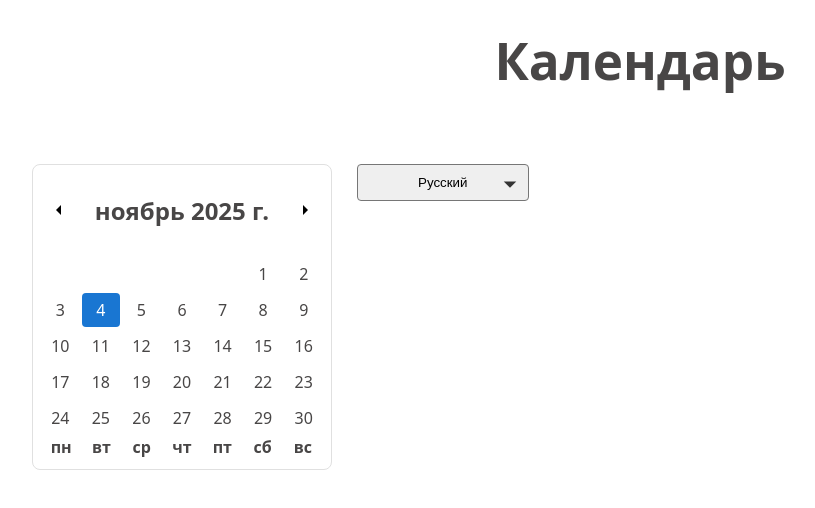
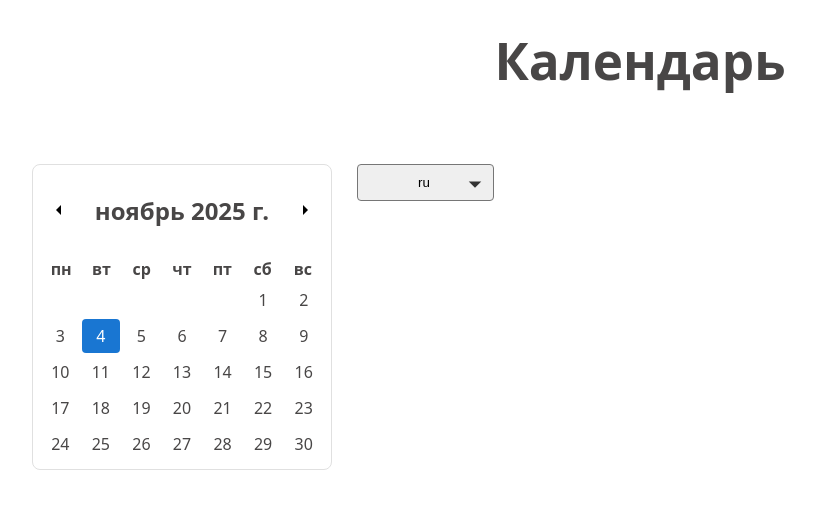
Before and after one commit to Ekaterina1418/datepicker, a Vue app: page / in a window 1280 px wide. Shown: the top 508 px of the page, without its empty margins (0-815 px from the left). Built offline with nearby package versions, Linux system fonts and the light colour scheme.

Commit message:
feat: implement LanguageSwitcher component and integrate with DatePicker for language selection

```diff
--- a/src/App.vue
+++ b/src/App.vue
@@ -4,15 +4,7 @@
     <p class="datepicker-date">{{ selectedDate }}</p>
     <div class="datepicker-wrapper">
       <DatePicker v-model="selectedDate" :firstDayOfWeek="1" :locale="locale" />
-      <div class="custom-select">
-        <select id="locale" class="select-locale" v-model="locale">
-          <option value="ru-RU">Русский</option>
-          <option value="en-US">English</option>
-        </select>
-        <span class="material-symbols-outlined arrow-icon"
-          >arrow_drop_down</span
-        >
-      </div>
+      <LanguageSwitcher @update:lang="changeLanguage" />
     </div>
   </section>
 </template>
@@ -20,8 +12,25 @@
 <script setup lang="ts">
 import { ref } from "vue";
 import DatePicker from "./components/DatePicker/DatePicker.vue";
+import LanguageSwitcher from "./components/LanguageSwitcher/LanguageSwitcher.vue";
 const selectedDate = ref("");
 const locale = ref("ru-RU");
+
+const changeLanguage = (lang: string) => {
+  switch (lang) {
+    case "ru":
+      locale.value = "ru-Ru";
+      break;
+    case "en":
+      locale.value = "en-US";
+      break;
+    case "sv":
+      locale.value = "sv-SE";
+      break;
+    default:
+      locale.value = "ru-Ru";
+  }
+};
 </script>
 
 <style scoped>
@@ -35,25 +44,4 @@ const locale = ref("ru-RU");
 .datepicker-title {
   margin-bottom: 30px;
 }
-.custom-select {
-  position: relative;
-  display: inline-block;
-}
-.select-locale {
-  appearance: none;
-  -webkit-appearance: none;
-  -moz-appearance: none;
-  padding-right: 30px;
-  padding: 10px 60px;
-  border-radius: 4px;
-}
-.custom-select .arrow-icon {
-  position: absolute;
-  right: 4px;
-  top: 20px;
-  transform: translateY(-50%);
-  pointer-events: none;
-  font-size: 30px;
-  color: #333;
-}
 </style>
--- a/src/components/DatePicker/DatePicker.vue
+++ b/src/components/DatePicker/DatePicker.vue
@@ -1,21 +1,25 @@
 <template>
   <div class="calendar">
-    <DatepickerHeader :month-title="monthTitle" @prev-month="prevMonth" @next-month="nextMonth"/>
-    <DatepickerGrid :grid="grid" :selected-date="selectedDate" @select="selectDate"/>
-    <div class="week-days">
-      <div v-for="(day, i) in weekDays" :key="i" class="week-day">
-        {{ day }}
-      </div>
-    </div>
-
+    <DatepickerHeader
+      :month-title="monthTitle"
+      @prev-month="prevMonth"
+      @next-month="nextMonth"
+    />
+    <DatePickerWeekDays :week-days="weekDays" />
+    <DatepickerGrid
+      :grid="grid"
+      :selected-date="selectedDate"
+      @select="selectDate"
+    />
   </div>
 </template>
 
 <script setup lang="ts">
 import { computed, ref } from "vue";
 import { buildMonthGrid, getWeekDays, type DayCell } from "../../utils/index";
-import DatepickerHeader from '../DatePicker/DatepickerHeader.vue';
-import DatepickerGrid from '../DatePicker/DatepickerGrid.vue';
+import DatepickerHeader from "../DatePicker/DatepickerHeader.vue";
+import DatepickerGrid from "../DatePicker/DatepickerGrid.vue";
+import DatePickerWeekDays from "./DatePickerWeekDays.vue";
 
 const props = defineProps<{
   modelValue: string;
@@ -74,8 +78,6 @@ const selectDate = (cell: DayCell) => {
   user-select: none;
   outline: none;
 }
-
-
 .week-days {
   display: grid;
   grid-template-columns: repeat(7, 1fr);
@@ -90,6 +92,6 @@ const selectDate = (cell: DayCell) => {
   justify-content: center;
 }
 .material-symbols-outlined {
-	font-size: 30px;
+  font-size: 30px;
 }
 </style>
--- /dev/null
+++ b/src/components/DatePicker/DatePickerWeekDays.vue
@@ -0,0 +1,17 @@
+<template>
+	 <div class="week-days">
+      <div v-for="(day, i) in weekDays" :key="i" class="week-day">
+        {{ day }}
+      </div>
+    </div>
+</template>
+
+<script setup lang="ts">
+defineProps<{
+  weekDays: string[]
+}>()
+</script>
+
+<style scoped>
+
+</style>
--- /dev/null
+++ b/src/components/LanguageSwitcher/LanguageSwitcher.vue
@@ -0,0 +1,47 @@
+<template>
+  <div class="custom-select">
+    <select id="locale" class="select-locale" v-model="currentLang" @change="onChange">
+      <option v-for="lang in languages" :key="lang" :value="lang">{{ lang }}</option>
+    </select>
+    <span class="material-symbols-outlined arrow-icon">arrow_drop_down</span>
+  </div>
+</template>
+
+<script setup lang="ts">
+import { ref } from "vue";
+
+const emit = defineEmits<{
+  (e: "update:lang", lang: string): void;
+}>();
+
+const languages = ["ru", "en", "sv"];
+const currentLang = ref<string>(languages[0] || "ru");
+
+const onChange = () => {
+	emit('update:lang',currentLang.value)
+}
+</script>
+
+<style scoped>
+.custom-select {
+  position: relative;
+  display: inline-block;
+}
+.select-locale {
+  appearance: none;
+  -webkit-appearance: none;
+  -moz-appearance: none;
+  padding-right: 30px;
+  padding: 10px 60px;
+  border-radius: 4px;
+}
+.custom-select .arrow-icon {
+  position: absolute;
+  right: 4px;
+  top: 20px;
+  transform: translateY(-50%);
+  pointer-events: none;
+  font-size: 30px;
+  color: #333;
+}
+</style>
```
